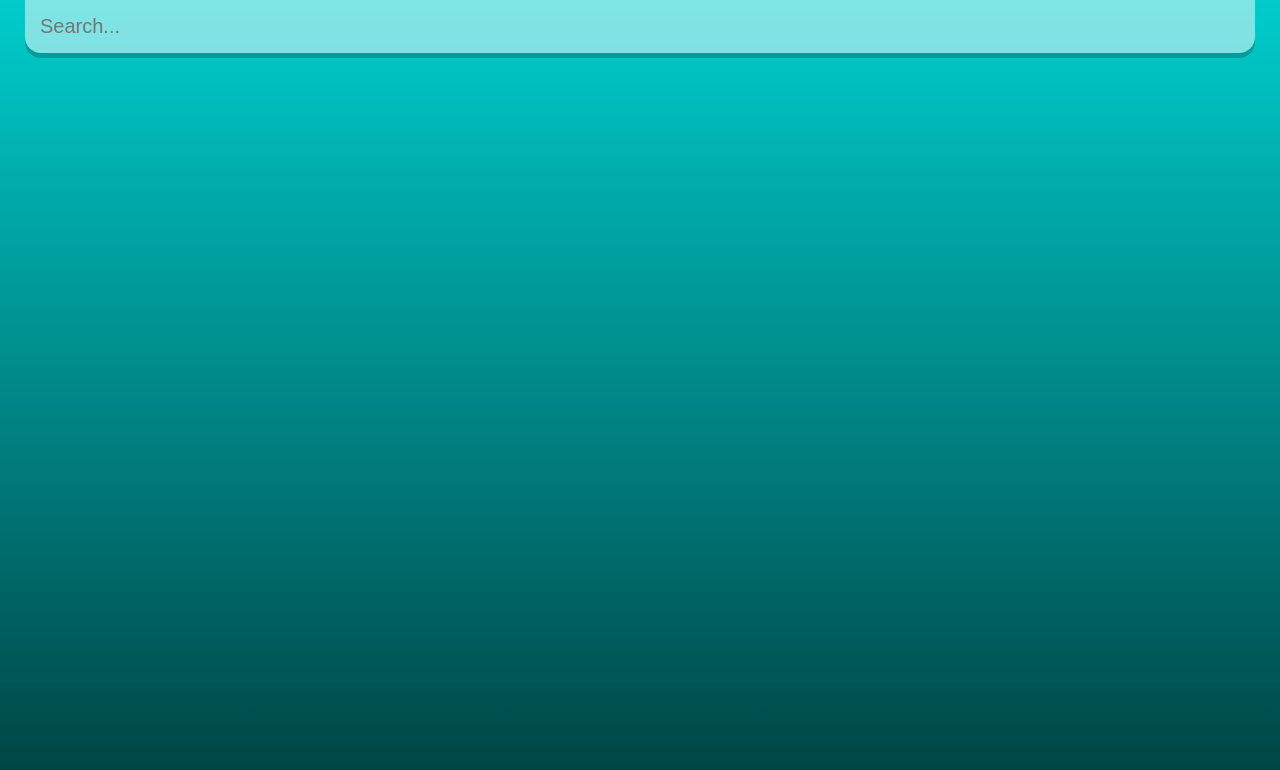
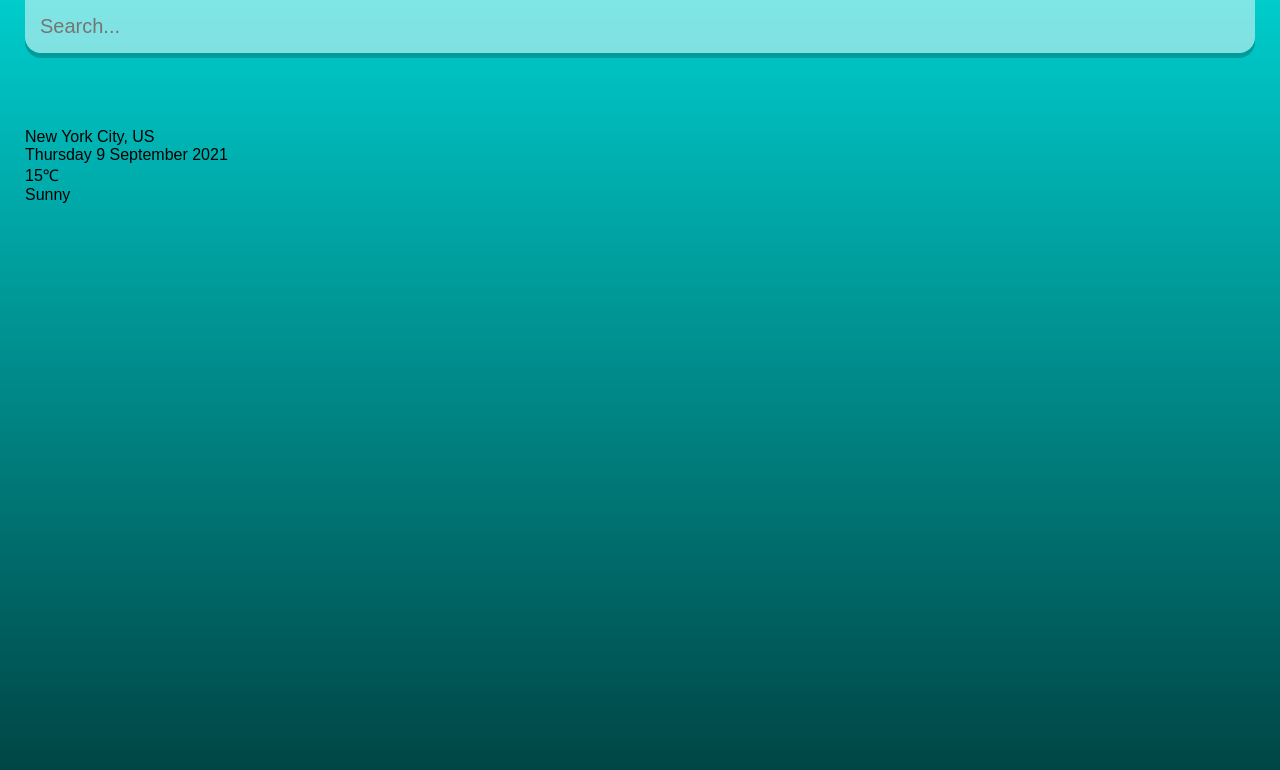
Before and after one commit to QuintonEL/weather-forecast-app, a React (Create React App) app: page / in a window 1280 px wide. Shown: the top 770 px of the page. Built offline with nearby package versions, Linux system fonts and the light colour scheme.

Commit message:
started adding function to get current date, and rest of html template to display on page

```diff
--- a/src/App.js
+++ b/src/App.js
@@ -6,6 +6,19 @@
 }
 
 function App() {
+
+  const dateBuilder = (d) => {
+    let months = ["January", "February", "March", "April", "May", "June", "July", "August", "September", "October", "November", "December"]
+    let days = ["Sunday", "Monday", "Tuesday", "Wednesday", "Thursday", "Friday", "Saturday"];
+
+    let day = days[d.getDay()];
+    let date = d.getDate();
+    let month = months[d.getMonth()];
+    let year = d.getFullYear();
+
+    return `${day} ${date} ${month} ${year}`
+  }
+
   return (
     <div className="app">
       <main>
@@ -17,6 +30,16 @@
           >
           </input>
         </div>
+        <div className="location-box">
+          <div className="location">New York City, US</div>
+          <div className="date">{dateBuilder(new Date())}</div>
+        </div>
+        <div className="weather-box">
+          <div className="temp">
+            15℃
+          </div>
+          <div className="weather">Sunny</div>
+        </div>
       </main>
     </div>
   );
```
